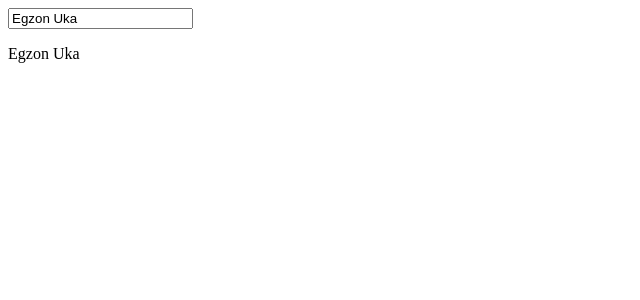
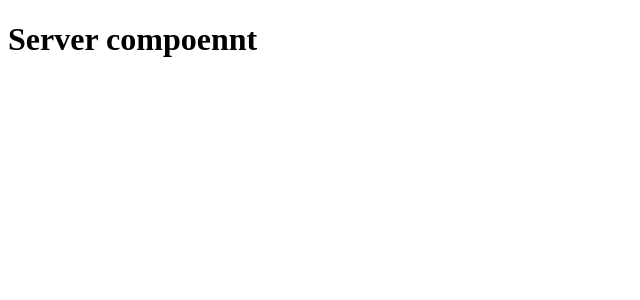
Before and after one commit to 3gzon/angular, an Angular app: page / in a window 1280 px wide. Shown: the top 300 px of the page, without its empty margins (0-640 px from the left). Built offline with nearby package versions, Linux system fonts and the light colour scheme.

Commit message:
feat: using components with tag selector

```diff
--- a/src/app/app.component.html
+++ b/src/app/app.component.html
@@ -1,3 +1 @@
-<input type="text" id="" [(ngModel)]="name">
-
-<p>{{name}}</p>
+<app-server></app-server>
```
